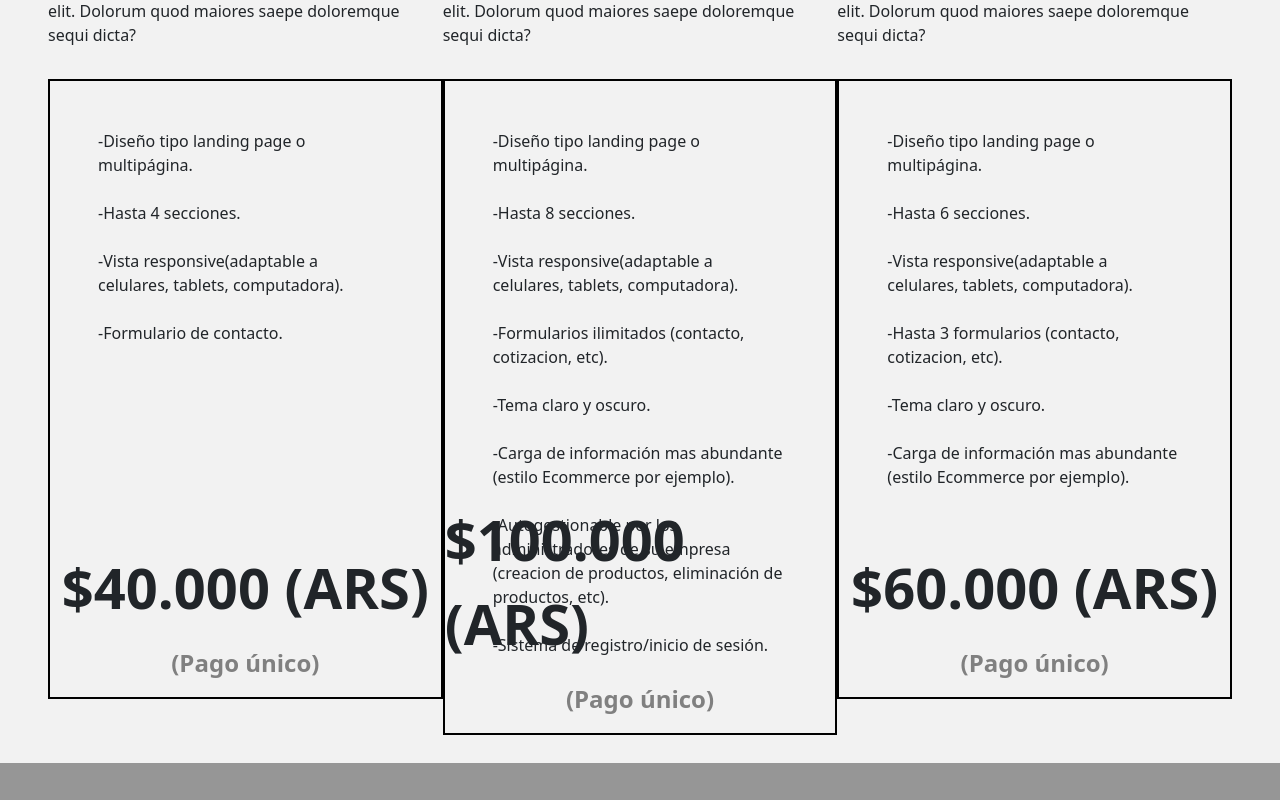
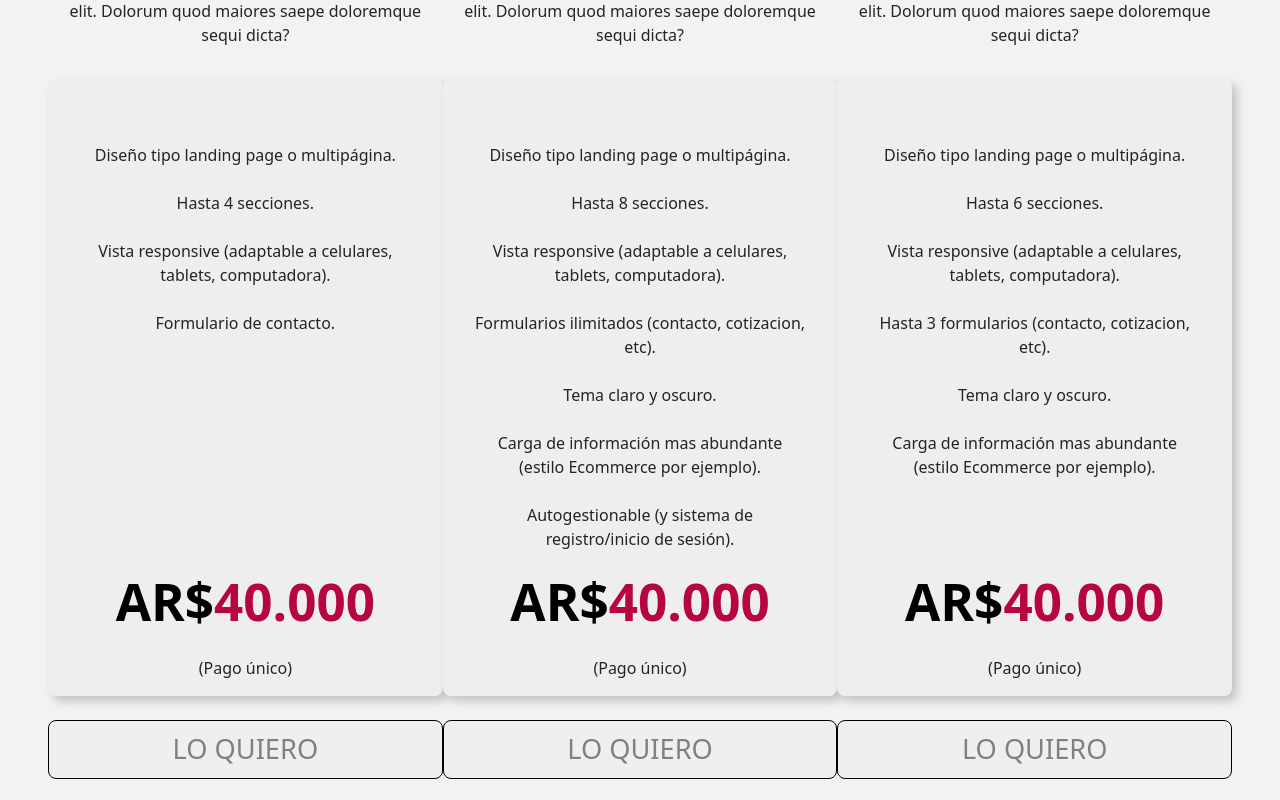
Before and after one commit to dileo24/portafolioGP, a React (Create React App) app in the folder client/: page / in a window 1280 px wide. Shown: the part 2940-3740 px from the top of the page. Built offline with nearby package versions, Linux system fonts and the light colour scheme.

Commit message:
arreglando cards de planes

```diff
--- a/client/src/components/Planes.jsx
+++ b/client/src/components/Planes.jsx
@@ -19,103 +19,109 @@ export default function Planes() {
       <div className="planes">
         <div className="plan">
           <p className="nombrePlan">BRONCE</p>
-          <p>
+          <p className="text">
             Lorem ipsum dolor sit amet consectetur adipisicing elit. Dolorum
             quod maiores saepe doloremque sequi dicta?
           </p>
           <div className="detalles">
-            <p>
-              -Diseño tipo landing page o multipágina.
+            <p className="text">
+              Diseño tipo landing page o multipágina.
               <br />
               <br />
-              -Hasta 4 secciones.
+              Hasta 4 secciones.
               <br />
               <br />
-              -Vista responsive(adaptable a celulares, tablets, computadora).
+              Vista responsive (adaptable a celulares, tablets, computadora).
               <br />
               <br />
-              -Formulario de contacto.
+              Formulario de contacto.
               <br />
               <br />
             </p>
             <div className="precio">
-              <p className="precioNum">$40.000 (ARS)</p>
+              <div className="prec">
+                <p className="moneda"> AR$</p>
+                <p className="precioNum">40.000 </p>
+              </div>
               <p className="aclaracion">(Pago único)</p>
             </div>
           </div>
+          <button>LO QUIERO</button>
         </div>
         <div className="plan">
           <p className="nombrePlan">ORO</p>
-          <p>
+          <p className="text">
             Lorem ipsum dolor sit amet consectetur adipisicing elit. Dolorum
             quod maiores saepe doloremque sequi dicta?
           </p>
           <div className="detalles">
-            <p>
-              -Diseño tipo landing page o multipágina.
+            <p className="text">
+              Diseño tipo landing page o multipágina.
               <br />
               <br />
-              -Hasta 8 secciones.
+              Hasta 8 secciones.
               <br />
               <br />
-              -Vista responsive(adaptable a celulares, tablets, computadora).
+              Vista responsive (adaptable a celulares, tablets, computadora).
               <br />
               <br />
-              -Formularios ilimitados (contacto, cotizacion, etc).
+              Formularios ilimitados (contacto, cotizacion, etc).
               <br />
               <br />
-              -Tema claro y oscuro.
+              Tema claro y oscuro.
               <br />
               <br />
-              -Carga de información mas abundante (estilo Ecommerce por
-              ejemplo).
+              Carga de información mas abundante (estilo Ecommerce por ejemplo).
               <br />
               <br />
-              -Autogestionable por los administradores de su empresa (creacion
-              de productos, eliminación de productos, etc).
-              <br />
-              <br />
-              -Sistema de registro/inicio de sesión.
+              Autogestionable (y sistema de registro/inicio de sesión).
               <br />
               <br />
             </p>
             <div className="precio">
-              <p className="precioNum">$100.000 (ARS)</p>
+              <div className="prec">
+                <p className="moneda"> AR$</p>
+                <p className="precioNum">40.000 </p>
+              </div>
               <p className="aclaracion">(Pago único)</p>
             </div>
           </div>
+          <button>LO QUIERO</button>
         </div>
         <div className="plan">
           <p className="nombrePlan">PLATA</p>
-          <p>
-            -Lorem ipsum dolor sit amet consectetur adipisicing elit. Dolorum
+          <p className="text">
+            Lorem ipsum dolor sit amet consectetur adipisicing elit. Dolorum
             quod maiores saepe doloremque sequi dicta?
           </p>
           <div className="detalles">
-            <p>
-              -Diseño tipo landing page o multipágina.
+            <p className="text">
+              Diseño tipo landing page o multipágina.
               <br />
               <br />
-              -Hasta 6 secciones.
+              Hasta 6 secciones.
               <br />
               <br />
-              -Vista responsive(adaptable a celulares, tablets, computadora).
+              Vista responsive (adaptable a celulares, tablets, computadora).
               <br />
               <br />
-              -Hasta 3 formularios (contacto, cotizacion, etc).
+              Hasta 3 formularios (contacto, cotizacion, etc).
               <br />
               <br />
-              -Tema claro y oscuro.
+              Tema claro y oscuro.
               <br />
               <br />
-              -Carga de información mas abundante (estilo Ecommerce por
-              ejemplo).
+              Carga de información mas abundante (estilo Ecommerce por ejemplo).
             </p>
             <div className="precio">
-              <p className="precioNum">$60.000 (ARS)</p>
+              <div className="prec">
+                <p className="moneda"> AR$</p>
+                <p className="precioNum">40.000 </p>
+              </div>
               <p className="aclaracion">(Pago único)</p>
             </div>
           </div>
+          <button>LO QUIERO</button>
         </div>
       </div>
     </section>
--- a/client/src/styles/components/_planes.scss
+++ b/client/src/styles/components/_planes.scss
@@ -21,38 +21,77 @@
   .planes {
     @include centerRow;
     padding: 4rem 3rem;
-    justify-content: space-between;
+    justify-content: space-evenly;
     .plan {
       @include centerCol;
       justify-content: start;
-      width: 30rem;
-      height: 50rem;
+      width: 28rem;
+      height: 55rem;
       .nombrePlan {
         font-size: 2.5rem;
       }
+      .text {
+        text-align: center;
+      }
       .detalles {
         margin-top: 1rem;
-        border: 2px solid black;
+        /* border: 2px solid black; */
         height: 41rem;
-        padding: 3rem 3rem;
+        padding: 4rem 2rem;
         position: relative;
-
+        border-radius: 0.5rem;
+        box-shadow: 5px 5px 10px rgba(0, 0, 0, 0.2);
+        background-color: rgb(238, 238, 238);
         .precio {
           @include centerCol;
           position: absolute;
           bottom: 0;
           left: 0;
           width: 100%;
+
           .precioNum {
-            font-size: 3.5rem;
+            font-size: 3.2rem;
             font-weight: bolder;
+            color: $magenta;
           }
-          .aclaracion {
-            font-size: 1.5rem;
-            font-weight: bolder;
-            color: $grisOscuro;
+          .prec {
+            @include centerRow;
+            /* width: 80%;
+            justify-content: space-evenly; */
+            .aclaracion {
+              font-size: 1rem;
+              font-weight: bolder;
+              color: $grisOscuro;
+            }
+            .moneda {
+              font-size: 3.2rem;
+              font-weight: bolder;
+              color: black;
+            }
           }
         }
+      }
+      button {
+        margin-top: 1.5rem;
+        width: 100%;
+        height: 8vh;
+        font-size: 1.7rem;
+        border: 1.5px solid black;
+        /* border-image: repeating-linear-gradient(
+            to right,
+            black,
+            $magenta,
+            black
+          )
+          1; */
+        color: $grisOscuro;
+        border-radius: 0.5rem;
+        transition: all 0.2s;
+      }
+      button:hover {
+        background-color: $magenta;
+        color: white;
+        border: 1.5px solid $magenta;
       }
     }
   }
```
